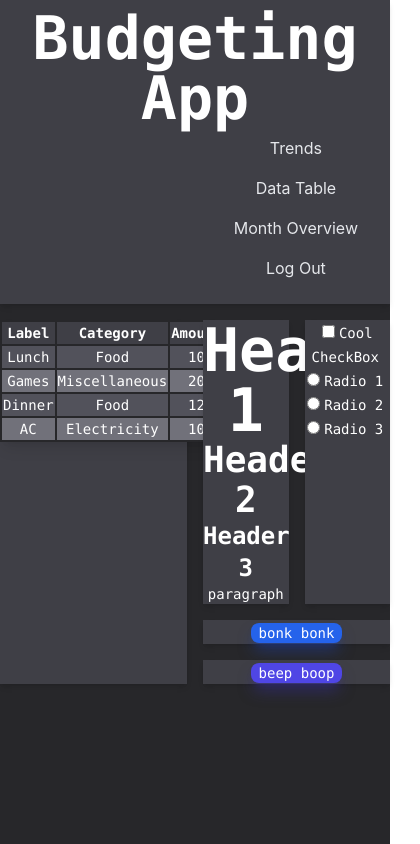
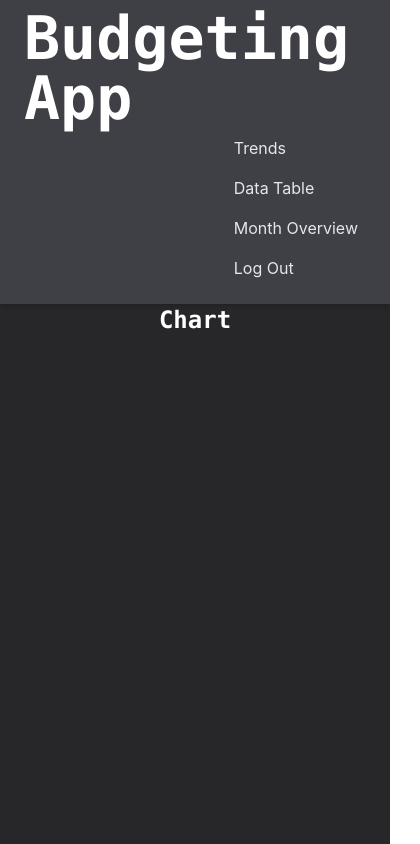
Before and after one commit to duccsquared/budgeting-app, a React (Create React App) app: page /chartDisplay in a window 390 px wide. Shown: the top 844 px of the page, 420 px wide, since content can reach past the window. Built offline with nearby package versions, Linux system fonts and the light colour scheme.

Commit message:
restructured application and added system to move between pages

```diff
--- a/package.json
+++ b/package.json
@@ -8,6 +8,7 @@
     "@testing-library/user-event": "^13.5.0",
     "react": "^18.2.0",
     "react-dom": "^18.2.0",
+    "react-router-dom": "^6.4.4",
     "react-scripts": "5.0.1",
     "web-vitals": "^2.1.4"
   },
--- a/src/App.css
+++ /dev/null
@@ -1,46 +0,0 @@
-.App {
-  text-align: center;
-}
-
-.App-logo {
-  height: 40vmin;
-  pointer-events: none;
-}
-
-@media (prefers-reduced-motion: no-preference) {
-  .App-logo {
-    animation: App-logo-spin infinite 20s linear;
-  }
-}
-
-.App-header {
-  background-color: #27272a; //original: 282c34, currently using zinc 800;
-  display: flex;
-  flex-direction: column;
-  align-items: center;
-  justify-content: center;
-  font-size: calc(10px + 2vmin);
-  color: white;
-}
-.App-body {
-  background-color: #27272a; //original: 282c34, currently using zinc 800;
-  min-height: 100vh;
-  //display: flex;
-  //flex-direction: column;
-  //align-items: center;
-  //justify-content: center;
-  //font-size: calc(10px + 2vmin);
-  color: white;
-}
-.App-link {
-  color: #61dafb;
-}
-
-@keyframes App-logo-spin {
-  from {
-    transform: rotate(0deg);
-  }
-  to {
-    transform: rotate(360deg);
-  }
-}
--- a/src/App.js
+++ b/src/App.js
@@ -1,90 +1,26 @@
-import './App.css';
 import {BtnMain, BtnSecondary, H1, H2, H3, P, Table, TR1, TR2, TH, TD, CheckBox, RadioBox} from './components.js';
 import NavBar from './navbar.js'
+import HomePage from './home/home.js'
+import ChartDisplay from './chartDisplay/chartDisplay.js'
+import GraphDisplay from './graphDisplay/graphDisplay.js'
+import TableDisplay from './tableDisplay/tableDisplay.js'
+
+import {BrowserRouter as Router, Routes, Route} from "react-router-dom"
 // function logBeep() {
 //   console.log(logBeep)
 // }
 
 function App() { // <div style={{height: 20}}></div>
     return (
-        <div className="App">
-            <header>
-                <NavBar></NavBar>
-            </header>
-            <body className="App-body">
-                <div class="grid grid-cols-4 gap-4">
-                    <div class="col-span-4"></div>
-                    <div class="bg-zinc-700 col-span-2 row-span-3 flex shadow-md" justify-center>
-                        <div class="grow"></div>
-                        <div>
-                        <Table>
-                            <TR1>
-                                <TH>Label</TH>
-                                <TH>Category</TH>
-                                <TH>Amount</TH>
-                            </TR1>
-                            <TR1>
-                                <TD>Lunch</TD>
-                                <TD>Food</TD>
-                                <TD>10</TD>
-                            </TR1>
-                            <TR2>
-                                <TD>Games</TD>
-                                <TD>Miscellaneous</TD>
-                                <TD>20</TD>
-                            </TR2>
-                            <TR1>
-                                <TD>Dinner</TD>
-                                <TD>Food</TD>
-                                <TD>12</TD>
-                            </TR1>
-                            <TR2>
-                                <TD>AC</TD>
-                                <TD>Electricity</TD>
-                                <TD>10</TD>
-                            </TR2>
-                        </Table>
-                        </div>
-                        <div class="grow"></div>
-                    </div>
-                    <div class="bg-zinc-700 shadow-md">
-                        <H1>Header 1</H1>
-                        <H2>Header 2</H2>
-                        <H3>Header 3</H3>
-                        <P>paragraph</P>
-
-
-                    </div>
-                    <div class="bg-zinc-700 shadow-md">
-                        <CheckBox>
-                            Cool CheckBox
-                        </CheckBox>
-                        <RadioBox name="beep" value="1">
-                            Radio 1
-                        </RadioBox>
-                        <RadioBox name="beep">
-                            Radio 2
-                        </RadioBox>
-                        <RadioBox name="beep">
-                            Radio 3
-                        </RadioBox>
-                    </div>
-                    <div class="bg-zinc-700 col-span-2 shadow-md">
-                        <BtnMain onClick={() => console.log("beep")}>
-                            bonk bonk
-                        </BtnMain>
-                    </div>
-                    <div class="bg-zinc-700 col-span-2 shadow-md">
-                        <BtnSecondary onClick={() => console.log("boop")}>
-                            beep boop
-                        </BtnSecondary>
-                    </div>
-                </div>
-
-
-
-            </body>
-        </div>
+        <Router>
+            <NavBar></NavBar>
+            <Routes>
+                <Route path="/" element={<HomePage></HomePage>}></Route>
+                <Route path="/chartDisplay" element={<ChartDisplay></ChartDisplay>}></Route>
+                <Route path="/graphDisplay" element={<GraphDisplay></GraphDisplay>}></Route>
+                <Route path="/tableDisplay" element={<TableDisplay></TableDisplay>}></Route>
+            </Routes>
+        </Router>
     );
 }
 
--- /dev/null
+++ b/src/chartDisplay/chartDisplay.js
@@ -0,0 +1,12 @@
+import {BtnMain, BtnSecondary, H1, H2, H3, P, Table, TR1, TR2, TH, TD, CheckBox, RadioBox} from '../components.js';
+
+
+function ChartDisplay() {
+    return (
+        <div className="bg-zinc-800 min-h-screen text-white text-center">
+            <H3>Chart</H3>
+        </div>
+    )
+}
+
+export default ChartDisplay;
--- /dev/null
+++ b/src/graphDisplay/graphDisplay.js
@@ -0,0 +1,12 @@
+import {BtnMain, BtnSecondary, H1, H2, H3, P, Table, TR1, TR2, TH, TD, CheckBox, RadioBox} from '../components.js';
+
+function GraphDisplay() {
+    return (
+        <div className="bg-zinc-800 min-h-screen text-white text-center">
+            <H3>Graph</H3>
+        </div>
+
+    )
+}
+
+export default GraphDisplay
--- /dev/null
+++ b/src/home/home.js
@@ -0,0 +1,78 @@
+import {BtnMain, BtnSecondary, H1, H2, H3, P, Table, TR1, TR2, TH, TD, CheckBox, RadioBox} from '../components.js';
+
+function HomePage() { // <div style={{height: 20}}></div>
+    return (
+        <div className="bg-zinc-800 min-h-screen text-white text-center">
+            <div className="grid grid-cols-4 gap-4">
+                <div className="col-span-4"></div>
+                <div className="bg-zinc-700 col-span-2 row-span-3 flex shadow-md" justify-center>
+                    <div className="grow"></div>
+                    <div>
+                    <Table>
+                        <TR1>
+                            <TH>Label</TH>
+                            <TH>Category</TH>
+                            <TH>Amount</TH>
+                        </TR1>
+                        <TR1>
+                            <TD>Lunch</TD>
+                            <TD>Food</TD>
+                            <TD>10</TD>
+                        </TR1>
+                        <TR2>
+                            <TD>Games</TD>
+                            <TD>Miscellaneous</TD>
+                            <TD>20</TD>
+                        </TR2>
+                        <TR1>
+                            <TD>Dinner</TD>
+                            <TD>Food</TD>
+                            <TD>12</TD>
+                        </TR1>
+                        <TR2>
+                            <TD>AC</TD>
+                            <TD>Electricity</TD>
+                            <TD>10</TD>
+                        </TR2>
+                    </Table>
+                    </div>
+                    <div class="grow"></div>
+                </div>
+                <div class="bg-zinc-700 shadow-md">
+                    <H1>Header 1</H1>
+                    <H2>Header 2</H2>
+                    <H3>Header 3</H3>
+                    <P>paragraph</P>
+
+
+                </div>
+                <div class="bg-zinc-700 shadow-md">
+                    <CheckBox>
+                        Cool CheckBox
+                    </CheckBox>
+                    <RadioBox name="beep" value="1">
+                        Radio 1
+                    </RadioBox>
+                    <RadioBox name="beep">
+                        Radio 2
+                    </RadioBox>
+                    <RadioBox name="beep">
+                        Radio 3
+                    </RadioBox>
+                </div>
+                <div className="bg-zinc-700 col-span-2 shadow-md">
+                    <BtnMain onClick={() => console.log("beep")}>
+                        bonk bonk
+                    </BtnMain>
+                </div>
+                <div className="bg-zinc-700 col-span-2 shadow-md">
+                    <BtnSecondary onClick={() => console.log("boop")}>
+                        beep boop
+                    </BtnSecondary>
+                </div>
+            </div>
+        </div>
+    );
+}
+
+export default HomePage;
--- a/src/navbar.js
+++ b/src/navbar.js
@@ -1,29 +1,29 @@
 import React from 'react';
 import {H1} from './components.js';
+import {useNavigate} from "react-router-dom"
 
-export default class NavBar extends React.Component {
-    render() {
+export default function NavBar() {
+    let navigate = useNavigate();
     return (
-        <nav class="navbar navbar-expand-lg shadow-md py-2 bg-zinc-700 relative flex items-center w-full justify-between">
-            <div class="px-6 w-full flex flex-wrap items-center justify-between">
+    <nav className="navbar navbar-expand-lg shadow-md py-2 bg-zinc-700 relative flex items-center w-full justify-between">
+        <div className="px-6 w-full flex flex-wrap items-center justify-between">
             <H1>Budgeting App</H1>
-                <div class="flex-grow"></div>
-                <ul class="navbar-nav mr-auto lg:flex lg:flex-row">
-                    <li class="nav-item">
-                        <a class="nav-link block pr-2 lg:px-2 py-2 text-gray-200 hover:text-gray-100 active:text-gray-300 transition duration-100 ease-in-out" href="#!" data-mdb-ripple="true" data-mdb-ripple-color="light">Trends</a>
+            <div className="flex-grow"></div>
+            <ul className="navbar-nav mr-auto lg:flex lg:flex-row">
+                <li className="nav-item">
+                    <button className="nav-link block pr-2 lg:px-2 py-2 text-gray-200 hover:text-gray-100 active:text-gray-300 transition duration-100 ease-in-out" onClick={() => navigate("/graphDisplay")} data-mdb-ripple="true" data-mdb-ripple-color="light">Trends</button>
                 </li>
-                    <li class="nav-item">
-                        <a class="nav-link block pr-2 lg:px-2 py-2 text-gray-200 hover:text-gray-100 active:text-gray-300 transition duration-100 ease-in-out" href="#!" data-mdb-ripple="true" data-mdb-ripple-color="light">Data Table</a>
+                <li className="nav-item">
+                    <button className="nav-link block pr-2 lg:px-2 py-2 text-gray-200 hover:text-gray-100 active:text-gray-300 transition duration-100 ease-in-out" onClick={() => navigate("/tableDisplay")} data-mdb-ripple="true" data-mdb-ripple-color="light">Data Table</button>
                 </li>
-                    <li class="nav-item">
-                        <a class="nav-link block pr-2 lg:px-2 py-2 text-gray-200 hover:text-gray-100 active:text-gray-300 transition duration-100 ease-in-out" href="#!" data-mdb-ripple="true" data-mdb-ripple-color="light">Month Overview</a>
+                <li className="nav-item">
+                    <button className="nav-link block pr-2 lg:px-2 py-2 text-gray-200 hover:text-gray-100 active:text-gray-300 transition duration-100 ease-in-out" onClick={() => navigate("/chartDisplay")} data-mdb-ripple="true" data-mdb-ripple-color="light">Month Overview</button>
                 </li>
-                    <li class="nav-item mb-2 lg:mb-0">
-                        <a class="nav-link block pr-2 lg:px-2 py-2 text-gray-200 hover:text-gray-100 active:text-gray-300 transition duration-100 ease-in-out" href="#!" data-mdb-ripple="true" data-mdb-ripple-color="light">Log Out</a>
+                <li className="nav-item mb-2 lg:mb-0">
+                    <button className="nav-link block pr-2 lg:px-2 py-2 text-gray-200 hover:text-gray-100 active:text-gray-300 transition duration-100 ease-in-out" onClick={() => navigate("/")} data-mdb-ripple="true" data-mdb-ripple-color="light">Log Out</button>
                 </li>
             </ul>
         </div>
     </nav>
     )
 }
-}
--- /dev/null
+++ b/src/tableDisplay/tableDisplay.js
@@ -0,0 +1,11 @@
+import {BtnMain, BtnSecondary, H1, H2, H3, P, Table, TR1, TR2, TH, TD, CheckBox, RadioBox} from '../components.js';
+
+function TableDisplay() {
+    return (
+        <div className="bg-zinc-800 min-h-screen text-white text-center">
+            <H3>Table</H3>
+        </div>
+    )
+}
+
+export default TableDisplay
```
Also changed, not shown: 1 other file (tests, documents, lock files or other folders). Lines whose indentation alone changed are shown as unchanged.
